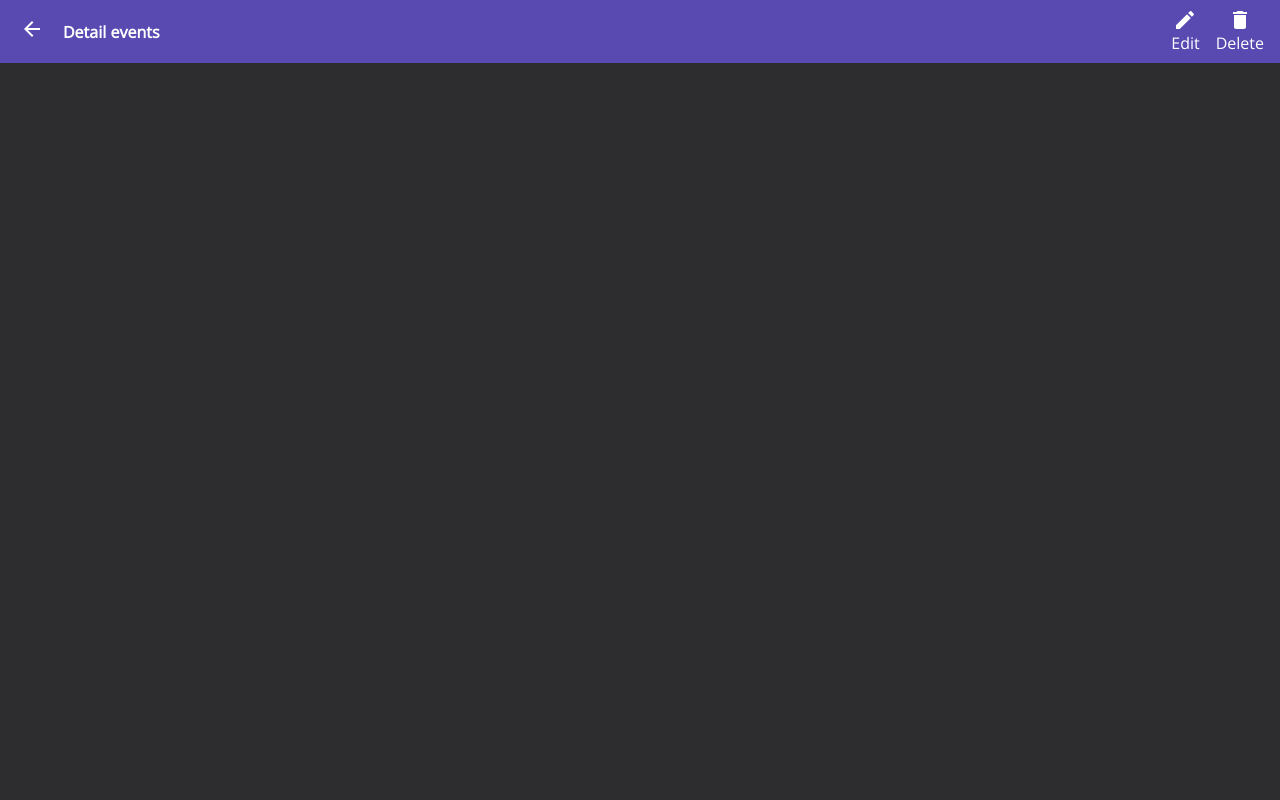
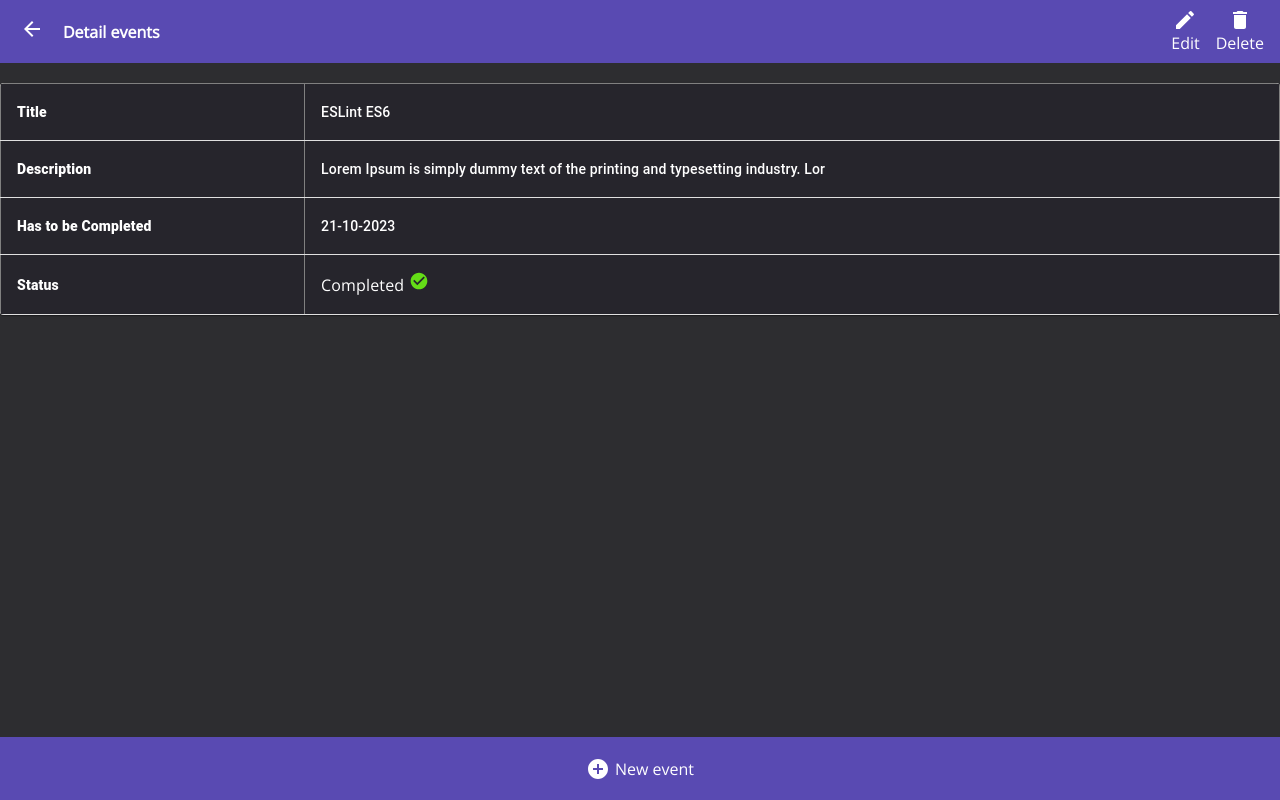
Before and after one commit to mitsuya-creator/todolist, a React (Vite) app: page /events/detail/0 in a window 1280 px wide. Built offline with nearby package versions, Linux system fonts and the light colour scheme.

Commit message:
Add: add logic on CardDetails for selected event

```diff
--- a/src/components/CardDetail.jsx
+++ b/src/components/CardDetail.jsx
@@ -1 +1,57 @@
-import
+import React from 'react';
+import { styled } from '@mui/material/styles';
+import Table from '@mui/material/Table';
+import TableCell, { tableCellClasses } from '@mui/material/TableCell';
+import TableContainer from '@mui/material/TableContainer';
+import TableHead from '@mui/material/TableHead';
+import TableRow from '@mui/material/TableRow';
+import Paper from '@mui/material/Paper';
+import CheckCircleIcon from '@mui/icons-material/CheckCircle';
+
+const StyledTableCell = styled(TableCell)(({ theme }) => ({
+    [`&.${tableCellClasses.head}`]: {
+        backgroundColor: "#26252C",
+        color: "#fff",
+    }
+}));
+export default function CardDetail(props) {
+    console.log(props.event.length == 1)
+    let content;
+    if (props.event.length == 1) {
+        const { title, description, date, isCompleted } = props.event[0];
+        content = <Table sx={{ minWidth: 300 }} aria-label="customized table" border={1}>
+            <TableHead>
+                <TableRow>
+                    <StyledTableCell className="sm_800">Title</StyledTableCell>
+                    <StyledTableCell>{title}</StyledTableCell>
+                </TableRow>
+            </TableHead>
+            <TableHead>
+                <TableRow>
+                    <StyledTableCell className="sm_800">Description</StyledTableCell>
+                    <StyledTableCell>{description}</StyledTableCell>
+                </TableRow>
+            </TableHead>
+            <TableHead>
+                <TableRow>
+                    <StyledTableCell className="sm_800">Has to be Completed</StyledTableCell>
+                    <StyledTableCell>{date}</StyledTableCell>
+                </TableRow>
+            </TableHead>
+            <TableHead>
+                <TableRow>
+                    <StyledTableCell className="sm_800">Status</StyledTableCell>
+                    <StyledTableCell>{isCompleted ?
+                        <span>Completed <CheckCircleIcon fontSize={"small"} className="success_svg" /></span> : "Uncompleted"}</StyledTableCell>
+                </TableRow>
+            </TableHead>
+        </Table>
+    }
+    return (
+        <div className="container_card_detail">
+            <TableContainer component={Paper}>
+                {content}
+            </TableContainer>
+        </div>
+    );
+}
--- a/src/components/button/ButtonAddTodo.jsx
+++ b/src/components/button/ButtonAddTodo.jsx
@@ -2,12 +2,11 @@ import React from "react";
 import AddCircleIcon from '@mui/icons-material/AddCircle';
 import { Link } from "react-router-dom";
 
-export default function ButtonAddTodo() {
+export default function ButtonAddTodo({ style }) {
     return (
         <Link to={"/newtask"}>
-            <div className="container_button_add_todo">
-                <AddCircleIcon />
-                <button>New events</button>
+            <div className={style}>
+                <button><AddCircleIcon /> <span>New event</span></button>
             </div>
         </Link>
     )
--- a/src/main.jsx
+++ b/src/main.jsx
@@ -8,7 +8,7 @@ import EventsHere from "@/pages/Events";
 import Calendar from "@/pages/Calendar";
 import Form from "@/pages/Form";
 import "./style/style.css";
-import DetailEvents from "@/pages/DetailEvents";
+import DetailEvent from "@/pages/DetailEvent";
 
 function App() {
     return (
@@ -21,7 +21,7 @@ function App() {
                     </Route>
                     <Route path="/dashboard/calendar" element={<Calendar />} />
                 </Route>
-                <Route path="/events/detail/:id" element={<DetailEvents />} />
+                <Route path="/events/detail/:id" element={<DetailEvent />} />
                 <Route path="/newtask" element={<Form />} />
             </Routes>
         </BrowserRouter>
--- a/src/pages/DetailEvents.jsx
+++ b/src/pages/DetailEvent.jsx
@@ -5,17 +5,18 @@ import Slide from '@mui/material/Slide';
 import DeleteIcon from '@mui/icons-material/Delete';
 import EditIcon from '@mui/icons-material/Edit';
 import { getDetailEvent } from "@/utils/getDetailEvents";
+import CardDetail from "@/components/CardDetail";
+import ButtonAddTodo from '@/components/button/ButtonAddTodo';
 
-export default function DetailEvents() {
+export default function DetailEvent() {
     const [event, setEvent] = useState({});
     const { id } = useParams();
     useEffect(() => {
-        setEvent(getDetailEvent(id))
+        setEvent(getDetailEvent(id));
     }, [id]);
-    console.log(event)
     return (
         <Slide direction="left" in={true} mountOnEnter unmountOnExit>
-            <div className="container_detail_events">
+            <div className="container_detail_event">
                 <div className="container_button_back_detail">
                     <section className="button_back_title">
                         <ButtonBackNavigation />
@@ -32,7 +33,8 @@ export default function DetailEvents() {
                         </div>
                     </section>
                 </div>
-
+                <CardDetail event={event} />
+                <ButtonAddTodo style={"container_button_add_todo_detail_event"} />
             </div>
         </Slide>
     )
--- a/src/pages/Home.jsx
+++ b/src/pages/Home.jsx
@@ -21,7 +21,7 @@ export default function Home() {
                     {/* <NoEventHere /> */}
                 </div>
                 <TodayTask todos={data} />
-                <ButtonAddTodo />
+                <ButtonAddTodo style="container_button_add_todo_home" />
             </section>
         </Slide>
     )
--- a/src/style/style.css
+++ b/src/style/style.css
@@ -16,7 +16,12 @@
 
 body {
     background-color: var(--bg-body);
-    overflow: hidden;
+    overflow-x: hidden;
+    overflow-y: scroll;
+}
+
+.sm_800 {
+    font-weight: 800 !important;
 }
 
 .relative {
@@ -362,16 +367,6 @@ button:hover {
     position: relative;
 }
 
-/*
-.container_today_task_view_expand {
-    width: 327px;
-    height: 80vh;
-    background: rgb(37, 0, 255);
-    background: linear-gradient(90deg, rgba(37, 0, 255, 1) 0%, rgba(89, 74, 178, 1) 100%);
-    margin: 70px auto;
-    border-radius: 10px;
-} */
-
 .title_task {
     display: flex;
     justify-content: space-between;
@@ -423,6 +418,9 @@ button:hover {
     height: 63px;
     width: 100vw;
     background-color: var(--bg-secondary);
+    position: -webkit-sticky;
+    position: sticky;
+    top: 0;
 }
 
 .button_back_title {
@@ -470,25 +468,71 @@ button:hover {
     width: 100vw;
 }
 
-.container_button_add_todo {
+.container_button_add_todo_home {
     position: absolute;
     width: 116px;
     right: 5px;
     bottom: 1px;
     display: flex;
-    justify-content: space-between;
+    flex-direction: row;
+    justify-content: center;
     align-items: center;
     background-color: var(--bg-secondary);
     padding: 16px;
     border-radius: 10px;
     z-index: 11;
 
+
 }
 
-.container_button_add_todo button {
+.container_button_add_todo_home button {
     background-color: var(--bg-secondary);
     outline: none;
     border: none;
     border-radius: 10px;
     line-height: 16px;
+    display: flex;
+    flex-direction: row;
+    justify-content: center;
+    align-items: center;
 }
+
+.container_button_add_todo_detail_event {
+    position: fixed;
+    bottom: 0;
+    height: 63px;
+    align-items: center;
+    display: flex;
+    flex-direction: row;
+    justify-content: center;
+    width: 100vw;
+    background-color: var(--bg-secondary);
+}
+
+.container_button_add_todo_detail_event button {
+    background-color: transparent;
+    outline: none;
+    border: none;
+    width: 100vw;
+    height: 63px;
+    display: flex;
+    flex-direction: row;
+    justify-content: center;
+    align-items: center;
+}
+
+.container_button_add_todo_detail_event button span,
+.container_button_add_todo_home button span {
+    margin-left: 5px;
+}
+
+.container_detail_event {
+    height: 100vh;
+    overflow-y: scroll;
+}
+
+.container_card_detail {
+    height: fit-content;
+    margin-top: 20px;
+    margin-bottom: 83px;
+}
```
